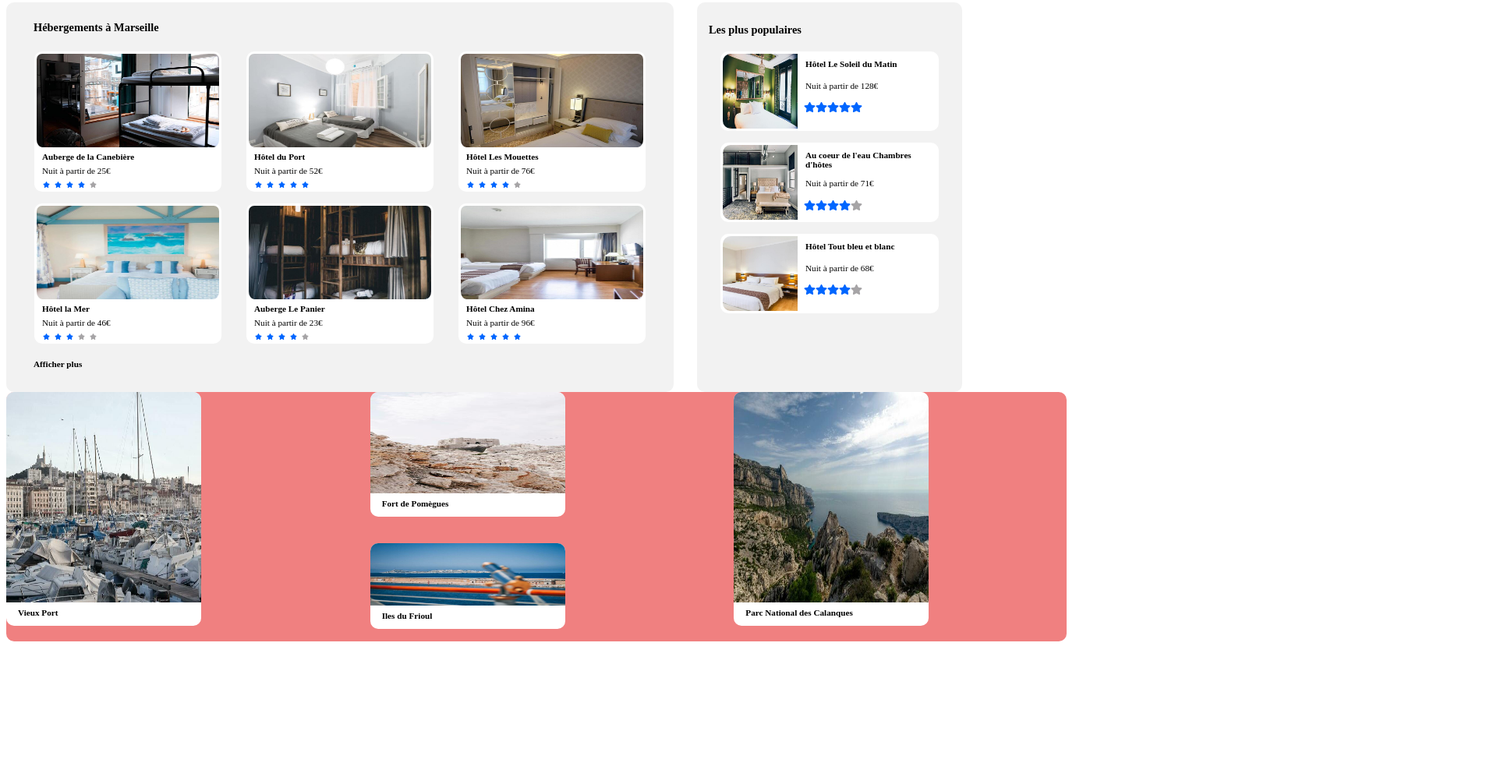
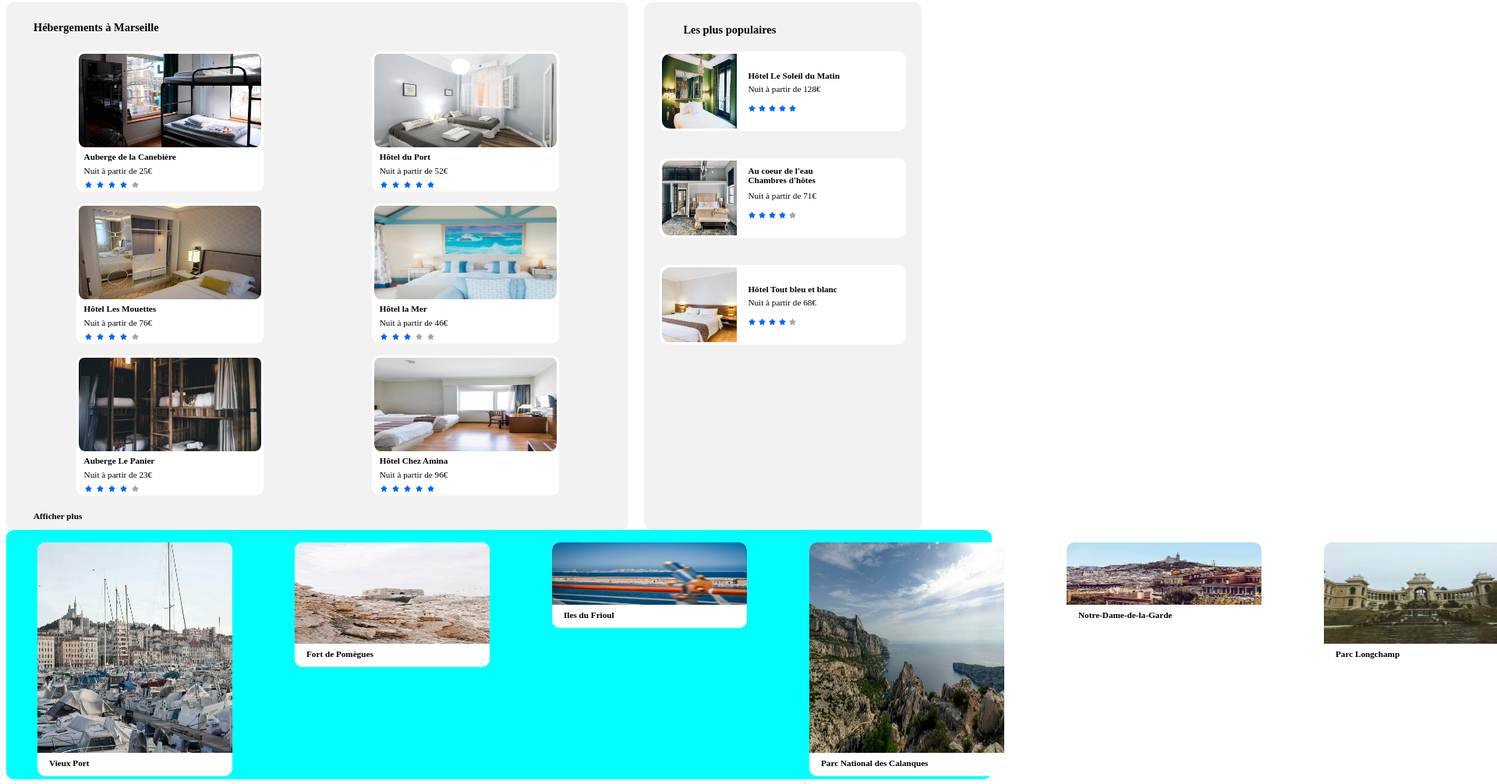
Before and after one commit to benlinux1/001_BenoitVINCENT-RESERVIA, a plain HTML site: page index.html in a window 1280 px wide. Shown: the part 301-1307 px from the top of the page at 78% size, 1920 px wide, since content can reach past the window. Before the commit the page ends 1132 px from the top, so only its background shows below. Drawn offline with Linux system fonts and the light colour scheme.

Commit message:
Section Hébergement : correction responsive

```diff
--- a/index.html
+++ b/index.html
@@ -209,8 +209,8 @@
           <div class="vignette_pop">
             <a href="/images/hebergements/1_xlarge/xl_populaire2.jpg"><img src="/images/hebergements/4_small/populaire2.jpg" alt="Au Coeur de l'eau Chambres d'hôtes" class="pop"/></a>
             <div class="contenu_vignette_populaire">
-              <p class="nom_hotel">Au coeur de l'eau Chambres d'hôtes</p>
-              <p class="prix">Nuit à partir de 71€</p>
+              <p class="nom_hotel">Au coeur de l'eau <br />Chambres d'hôtes</p>
+              <p class="prix_pop2">Nuit à partir de 71€</p>
               <div class="rating">
                 <img src="/icons/star-solid.svg" alt="star" class="etoile_bleu">
                 <img src="/icons/star-solid.svg" alt="star" class="etoile_bleu">
@@ -269,6 +269,16 @@
           <figcaption>Parc National des Calanques</figcaption>
         </figure>
 
+        <figure class="notre_dame">
+          <a href="/images/activites/1_xlarge/activite5.jpg"><img src="/images/activites/4_small/activite5.jpg" alt="Notre-Dame-de-la-Garde" title="Découvrez Notre-Dame-de-la-Garde"></a></div>
+          <figcaption>Notre-Dame-de-la-Garde</figcaption>
+        </figure>
+
+        <figure class="parc_longchamp">
+          <a href="/images/activites/1_xlarge/activite6.jpg"><img src="/images/activites/4_small/activite6.jpg" alt="Parc Longchamp" title="Découvrez le Parc Longchamp"></a></div>
+          <figcaption>Parc Longchamp</figcaption>
+        </figure>
+
       </section>
 
       <!-- Footer -->
--- a/styles.css
+++ b/styles.css
@@ -19,13 +19,6 @@
     src: url(/fonts/raleway/Raleway-SemiBoldItalic.ttf);
     src: url(/fonts/raleway/Raleway-Thin.ttf);
     src: url(/fonts/raleway/Raleway-ThinItalic.ttf);
-}
-
-#bloc_page
-{
-    width: 1360px;
-    margin: auto;
-    padding: auto;
 }
 
 header a /* 3 éléments du menu de navigation*/
@@ -244,6 +237,7 @@ nav a:hover
 {
     justify-content: flex-start;
     display: flex;
+    flex-wrap: wrap;
 }
 
 #hebergements /* Section Hébergements*/
@@ -251,8 +245,8 @@ nav a:hover
     background-color: #f2f2f2;
     width: 60%;
     border-radius: 10px 10px;
+    display: inline-flex;
     flex-wrap: wrap;
-    display: inline-flex;
     flex-direction: row;
     justify-content: space-around;
     align-content: flex-start;
@@ -340,18 +334,19 @@ h1 /* Hébergements à Marseille*/
     margin-top: 20px;
 }
 
-#populaires
+#populaires /* Section "Les Plus populaires*/
 {
+    background-color: #f2f2f2;
     width: 25%;
-    height: 500px;
-    background-color: #f2f2f2;
-    align-content: space-around;
+    border-radius: 10px 10px;
+    display: inline-flex;
+    flex-wrap: nowrap;
+    flex-flow: column;
     justify-content: flex-start;
-    display: inline-flex;
-    vertical-align: middle;
-    border-radius: 10px 10px;
-    margin-left: 30px;
-    flex-flow: column;
+    margin-left: 20px;
+    padding-left: 20px;
+    padding-right: 20px;
+    min-width: 260px;
 }
 
 #populaires h2 /* Les plus populaires*/
@@ -359,58 +354,61 @@ h1 /* Hébergements à Marseille*/
     width: 100%;
     height: 10px;
     padding-top: 15px;
-    padding: auto;
-    margin-left: 15px;
+    margin-left: 30px;
     font-size: 0.9em;
     font-weight: bold;
 }
 
-.vignette_pop
+.vignette_pop /*Vignette Populaires */
 {
+    min-width: 280px;
+    height: 102px;
     background-color: #ffffff;
-    width: 280px;
-    height: 102px;
-    flex-flow: row;
-    display: flex;
-    align-content: space-around;
-    justify-content: space-around;
     margin-top: 15px;
-    margin-left: auto;
-    margin-right: auto;
+    padding: auto;
     border-radius: 10px 10px;
+    margin-bottom: 20px;
+    display: inline-block;
 }
 
-.pop
+.pop /* Image Hôtel Populaire */
 {
     margin-top: 3px;
     margin-bottom: 3px;
     margin-left: 3px;
+    width: 96px;
     height: 96px;
-    width: 96px;
-    max-height: 96%;
     border-top-left-radius: 10px 10px;
     border-bottom-left-radius: 10px 10px;
-    display: inline-block;
+}
+
+.prix_pop2
+{
+    padding-top: 15px;
+    padding-left: 10px;
+    font-weight: normal;
+    font-size: 0.7em;
+    height: 6px;
 }
 
 .contenu_vignette_populaire
 {
-    width: 200px;
-    flex-flow: column;
-    justify-content: center;
-}
-
-.contenu_vignette_populaire p
-{
     display: inline-block;
-    margin-top: 10px;
+    height: 96px;
 }
 
 .contenu_vignette_populaire .rating
 {
-    display: flex;
+    display: inline-flex;
     flex-flow: row;
-    padding-top: 10px;
+    margin-top: 10px;
+    margin-left: 3px;
+}
+
+.contenu_vignette_populaire .rating img
+{
+    height: 8px;
+    padding-right: 4px;
 }
 
 .activites
@@ -418,11 +416,10 @@ h1 /* Hébergements à Marseille*/
     display: flex;
     flex-flow: column;
     flex-wrap: wrap;
-    width: 1360px;
     height: 320px;
     justify-content: space-between;
-    background-color: lightcoral;
     border-radius: 10px 10px;
+    background-color: aqua;
 }
 
 figure
@@ -451,8 +448,6 @@ figcaption
 .vieux_port
 {
     border-radius: 10px 10px;
-    margin-top: 0px;
-    margin-left: 0px;
     background-color: #ffffff;
     height: 300px;
 
@@ -470,7 +465,6 @@ figcaption
     height: 160px;
     border-radius: 10px 10px;
     background-color: #ffffff;
-    margin-top: 0px;
 }
 
 .fort_pomegues img
@@ -490,7 +484,6 @@ figcaption
 .iles_frioul img
 {
     max-height: 80px;
-    margin-top: 0px;
     border-top-left-radius: 10px 10px;
     border-top-right-radius: 10px 10px;
 }
@@ -498,7 +491,6 @@ figcaption
 .calanques
 {
     height: 300px;
-    margin-top: 0px;
 }
 
 .calanques img
@@ -507,3 +499,31 @@ figcaption
     border-top-left-radius: 10px 10px;
     border-top-right-radius: 10px 10px;
 }
+
+.notre_dame
+{
+    height: 110px;
+    background-color: #ffffff;
+    border-radius: 10px 10px;
+}
+
+.notre_dame img
+{
+    max-height: 80px;
+    border-top-left-radius: 10px 10px;
+    border-top-right-radius: 10px 10px;
+}
+
+.parc_longchamp
+{
+    height: 160px;
+    border-radius: 10px 10px;
+    background-color: #ffffff;
+}
+
+.parc_longchamp img
+{
+    max-height: 130px;
+    border-top-left-radius: 10px 10px;
+    border-top-right-radius: 10px 10px;
+}
```
